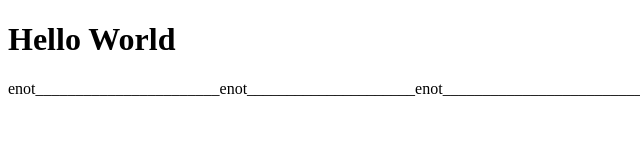
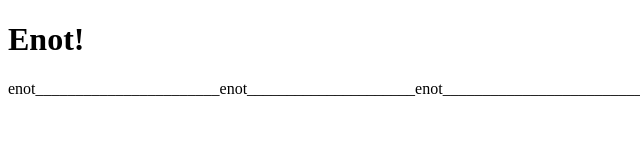
Before and after one commit to ipfwconf/ipfwconf.github.io, a plain HTML site: page index.html in a window 1280 px wide. Shown: the whole page, without its empty margins (0-640 px from the left). Drawn offline with Linux system fonts and the light colour scheme.

Commit message:
Update index.html

```diff
--- a/index.html
+++ b/index.html
@@ -1,7 +1,8 @@
 <!DOCTYPE html>
 <html>
 <body>
-<h1>Hello World</h1>
+<h1>Enot!</h1>
+<p></p>
 <p>enot_______________________enot_____________________enot_________________________</p>
 </body>
 </html>
```
